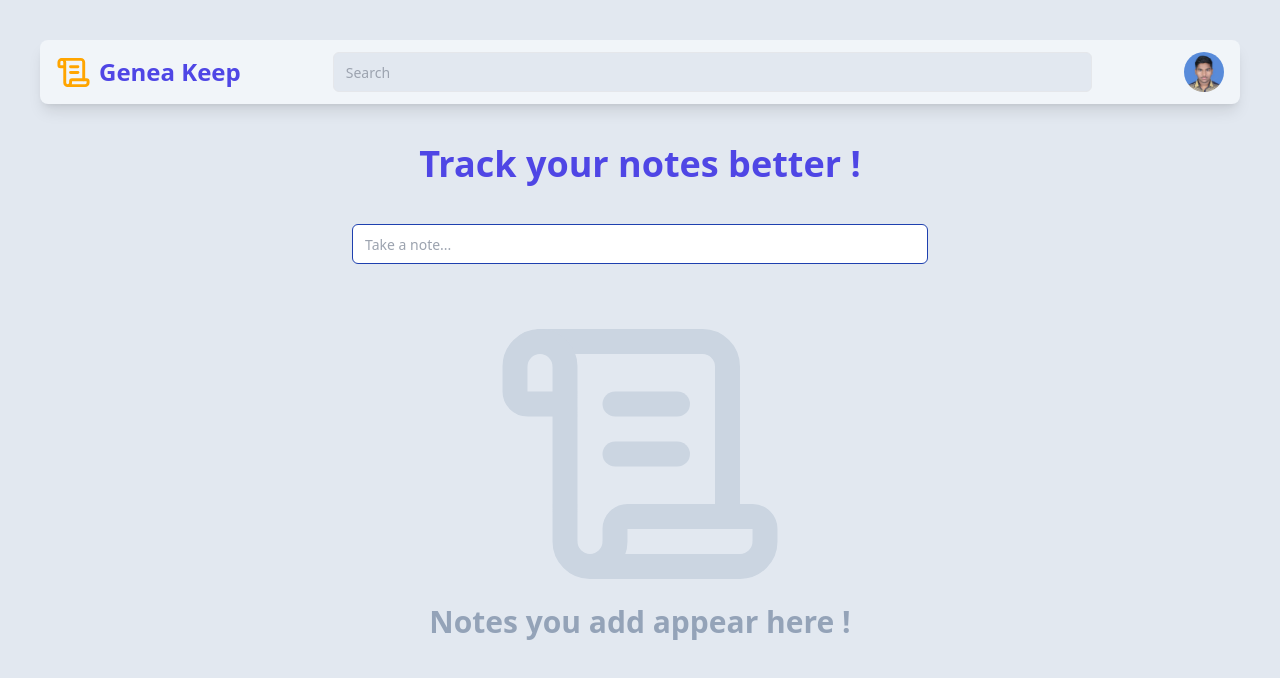
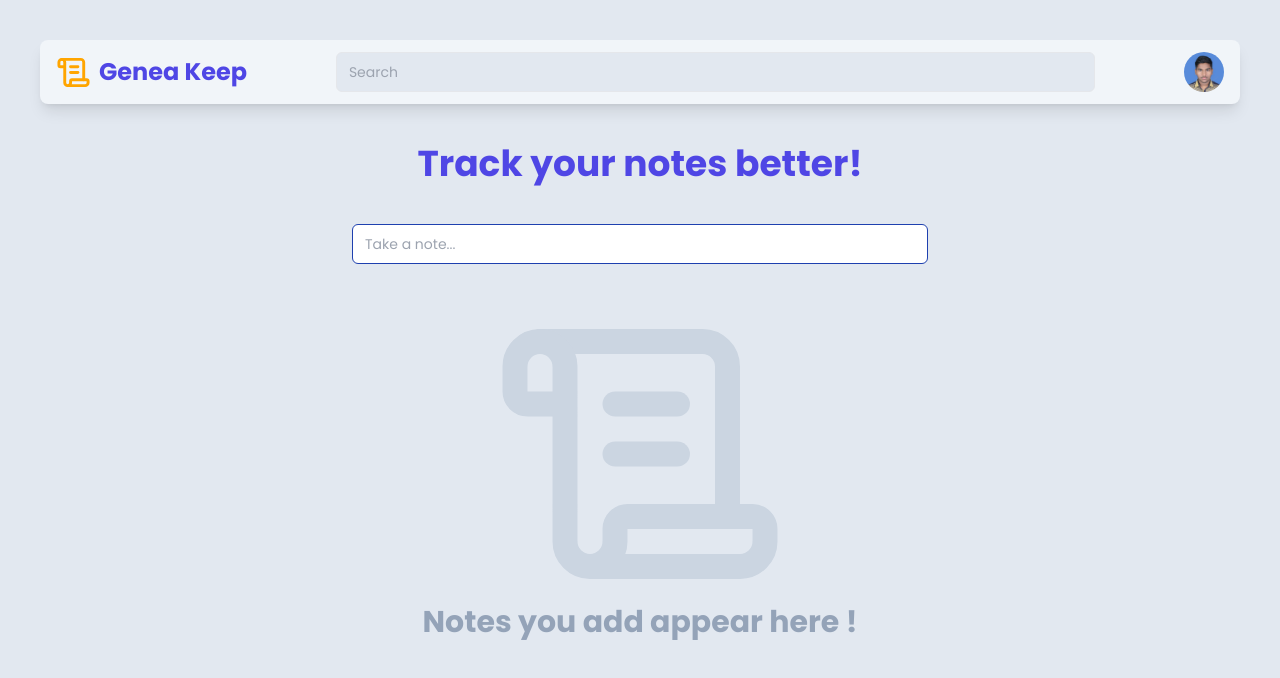
Before and after one commit to notshaurya/geneakeep, a Next.js app: page / in a window 1280 px wide. Shown: the top 678 px of the page. Built offline with nearby package versions, Linux system fonts and the light colour scheme.

Commit message:
layout change

```diff
--- a/src/app/layout.js
+++ b/src/app/layout.js
@@ -1,16 +1,25 @@
 import StoreProvider from "@/store/storeProvider";
 import "./globals.css";
+import { Poppins } from "next/font/google";
+import { cn } from "@/lib/utils";
 
 export const metadata = {
     title: "Genea Keep",
     description: "A notes app",
 };
 
+const courier = Poppins({ subsets: ["latin"], weight: ["400", "700"] });
+
 export default function RootLayout({ children }) {
     return (
         <StoreProvider>
             <html lang="en" className="flex justify-center">
-                <body className="h-full w-full flex flex-col justify-center items-center max-w-screen-2xl gap-10 p-4 sm:p-10 bg-slate-200">
+                <body
+                    className={cn(
+                        "h-full w-full flex flex-col justify-center items-center max-w-screen-2xl gap-10 p-4 sm:p-10 bg-slate-200",
+                        courier.className
+                    )}
+                >
                     {children}
                 </body>
             </html>
--- a/src/app/page.js
+++ b/src/app/page.js
@@ -7,7 +7,7 @@ import Image from "next/image";
 export default function Home() {
     return (
         <>
-            <div className="w-full shadow-lg bg-slate-100 flex justify-between items-center h-10 py-8 px-4 rounded-lg gap-4">
+            <div className="w-full shadow-lg bg-slate-100 flex justify-between items-center h-fit py-3 px-4 rounded-lg gap-4">
                 <div className="flex gap-2 justify-center items-center">
                     <ScrollText size={35} className="" stroke="orange" />
                     <h2 className=" text-lg sm:text-2xl font-bold text-indigo-600">Genea Keep</h2>
@@ -21,8 +21,8 @@ export default function Home() {
                     </div>
                 </a>
             </div>
-            <h1 className="text-4xl font-bold text-indigo-600">
-                Track your notes <span className="   font-extrabold text-indigo-600">better !</span>
+            <h1 className="text-4xl font-bold text-indigo-600 ">
+                Track your notes <span className="   font-extrabold text-indigo-600">better!</span>
             </h1>
             <AddNote />
             <NotesArea />
```
